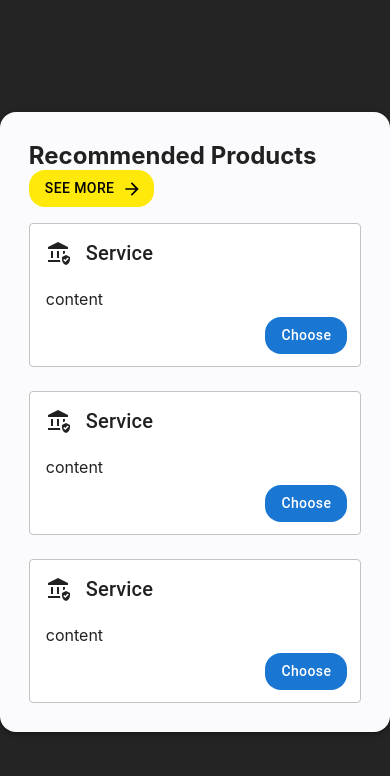
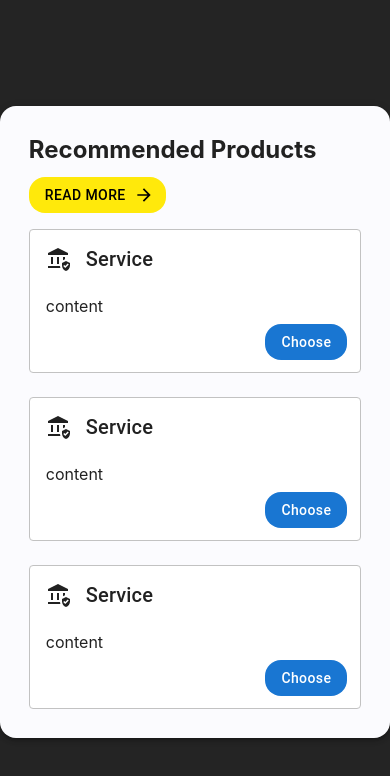
Before and after one commit to wzyndul/collabathon2024, a React (Vite) app in the folder frontend/: page / in a window 390 px wide. Shown: the top 776 px of the page. Built offline with nearby package versions, Linux system fonts and the light colour scheme.

Commit message:
feat: responsive layout

```diff
--- a/frontend/src/widgets/RecommendedProducts/RecommendedProducts.styles.ts
+++ b/frontend/src/widgets/RecommendedProducts/RecommendedProducts.styles.ts
@@ -11,10 +11,14 @@ export const productsContainerStyle = css`
 export const productsHeaderStyle = css`
 	display: flex;
 	flex-wrap: wrap;
+    gap: 2rem;
 	justify-content: space-between;
 	align-items: center;
 	width: 100%;
 	margin-bottom: 1rem;
+    @media (max-width: 510px) {
+        gap: 0.8rem;
+    }
 `;
 
 export const productsCardsStyle = css`
--- a/frontend/src/widgets/RecommendedProducts/RecommendedProducts.tsx
+++ b/frontend/src/widgets/RecommendedProducts/RecommendedProducts.tsx
@@ -20,7 +20,7 @@ export const RecommendedProducts: React.FC = () => {
 						txtColor={"black"}
 						endIcon={<ArrowForwardIcon />}
 					>
-						SEE MORE
+						READ MORE
 					</Button>
 				</span>
 				<div css={productsCardsStyle}>
```
